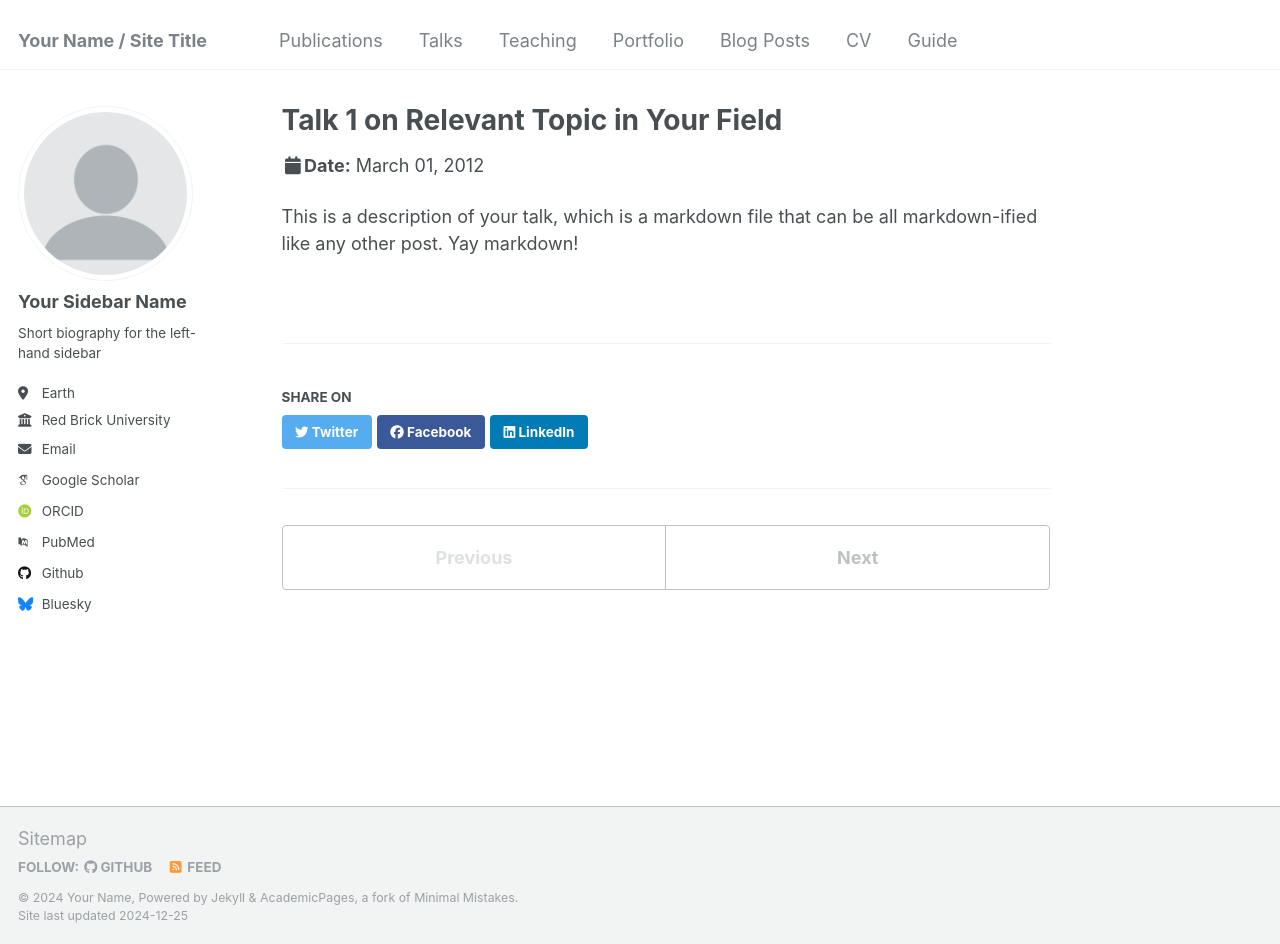
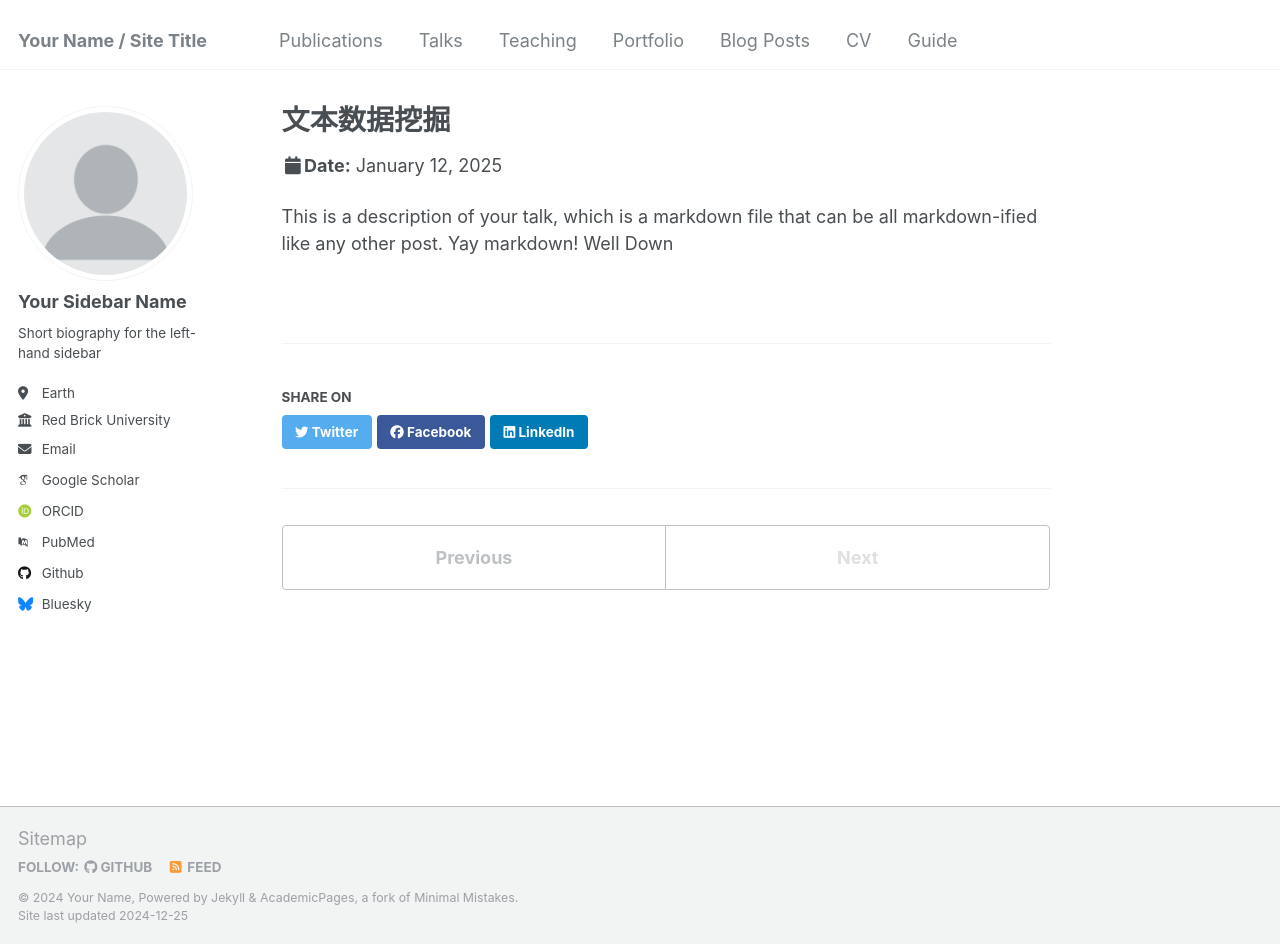
Before and after one commit to EliaukoaYoW/EliaukoaYoW.github.io, a Jekyll site: the page built from _talks/2012-03-01-talk-1.md, in a window 1280 px wide and 944 px high. Built offline with Jekyll 4.4.1, drawn with Linux system fonts in a browser that asks for light colours; some web fonts are replaced.

Commit message:
Update 2012-03-01-talk-1.md

```diff
--- a/_talks/2012-03-01-talk-1.md
+++ b/_talks/2012-03-01-talk-1.md
@@ -1,11 +1,12 @@
 ---
-title: "Talk 1 on Relevant Topic in Your Field"
+title: "文本数据挖掘"
 collection: talks
 type: "Talk"
 permalink: /talks/2012-03-01-talk-1
 venue: "UC San Francisco, Department of Testing"
-date: 2012-03-01
-location: "San Francisco, California"
+date: 2025-1-12
+location: "DaLian Maritime University"
 ---
 
 This is a description of your talk, which is a markdown file that can be all markdown-ified like any other post. Yay markdown!
+Well Down
```
